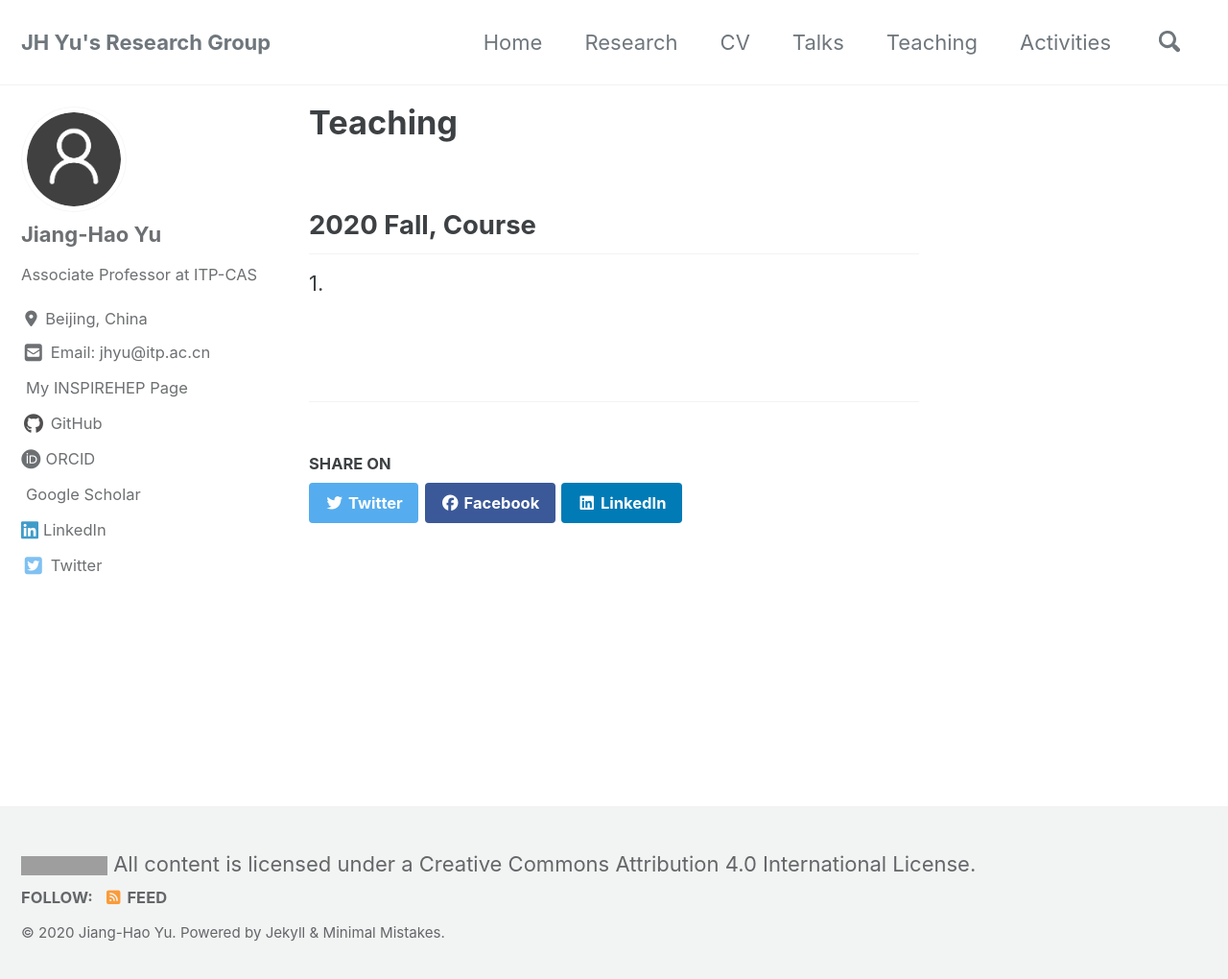
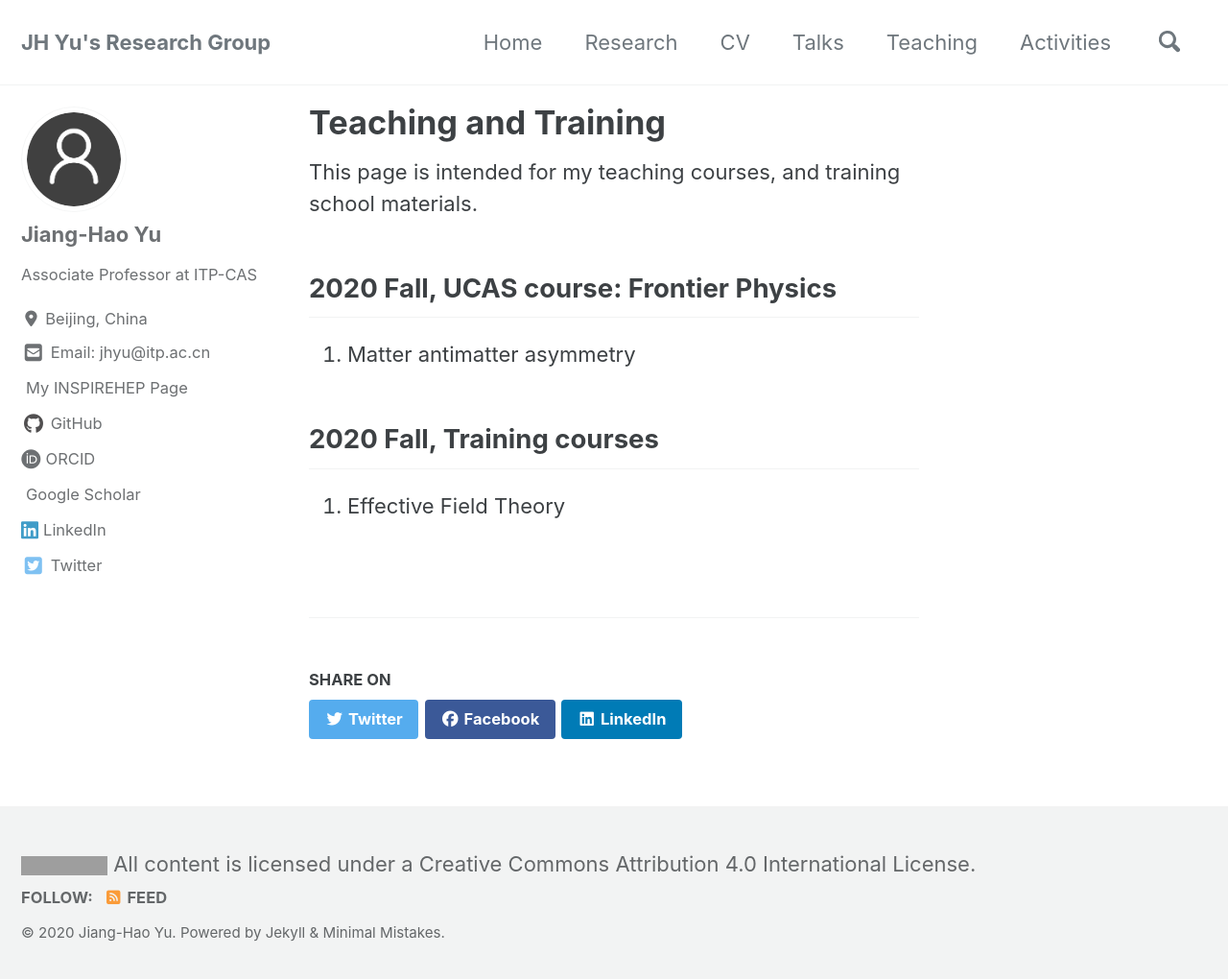
Before and after one commit to jhyu-itp/jhyu-itp.github.io, a Jekyll site: the page built from _pages/software.md, in a window 1280 px wide and 1028 px high. Shown: the top 1020 px of the window at 96% size. Built offline with Jekyll 4.4.1, drawn with Linux system fonts in a browser that asks for light colours; cached includes are drawn as plain includes; nearby versions of some CDN libraries; a style sheet for code colours, icons or effects is not loaded; grey boxes are pictures that could not be loaded.

Commit message:
Update software.md

```diff
--- a/_pages/software.md
+++ b/_pages/software.md
@@ -1,10 +1,16 @@
 ---
-title: "Teaching"
+title: "Teaching and Training"
 excerpt: List of software projects"
 permalink: /software/
 layout: software
 ---
 
-## 2020 Fall, Course
+This page is intended for my teaching courses, and training school materials.
 
-1.
+## 2020 Fall, UCAS course: Frontier Physics
+
+1. Matter antimatter asymmetry
+
+## 2020 Fall, Training courses
+
+1. Effective Field Theory
```
